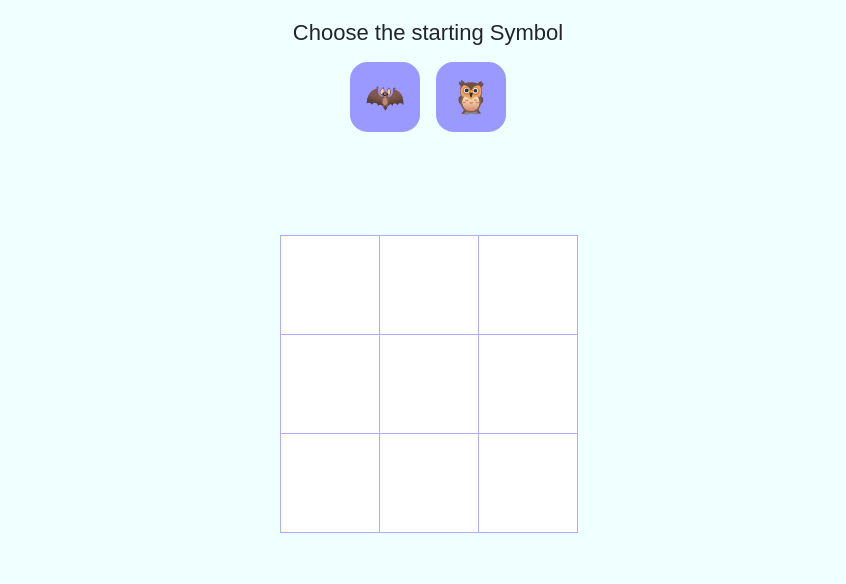
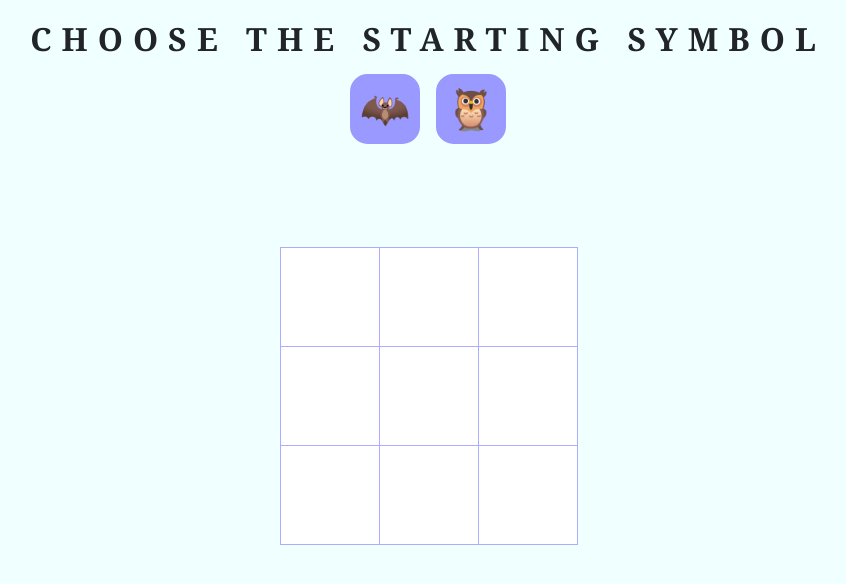
Before and after one commit to Khushh10/tic-tac-toe, a React (Create React App) app: page / in a window 1280 px wide. Shown: the top 584 px of the page, without its empty margins (212-1058 px from the left). Built offline with nearby package versions, Linux system fonts and the light colour scheme.

Commit message:
Board completed, only winning state remaining

```diff
--- a/src/App.css
+++ b/src/App.css
@@ -111,14 +111,21 @@ body {
   background-size: 500px;
   background-repeat: no-repeat;
   background-position: 0%;
-  -webkit-transition: background 400ms ease-in-out;
-  transition: background 400ms ease-in-out;
+  -webkit-transition: background 375ms ease-in-out;
+  transition: background 375ms ease-in-out;
   width: 70px;
   height: 70px;
   border-radius: 25%;
-  font-size: xx-large;
+  font-size: 40px;
 }
 .button-1:hover {
   background-position: 100%;
   color: #9999FF;
 }
+
+.Gfont{
+  font-family: Georgia, 'Times New Roman', Times, serif;
+  letter-spacing: 10px;
+  font-weight: bolder;
+  font-size: xx-large;
+}
--- a/src/App.tsx
+++ b/src/App.tsx
@@ -1,6 +1,6 @@
 import React, { MouseEventHandler, useState } from 'react';
 import './App.css';
-import Cookies, { useCookies } from 'react-cookie';
+import { CookiesProvider, useCookies } from 'react-cookie';
 function Choice({ bvalue, choiceHandler }: { bvalue: string, choiceHandler: MouseEventHandler }) {
   return (
     <>
@@ -24,18 +24,33 @@ function Board() {
   const [nextS, setNextS] = useState(true);
   const [Boxes, setBoxes] = useState(Array(9).fill(null));
   const [cookies, setCookie] = useCookies(['symbol']);
+  var tomorrow = new Date();
+  tomorrow.setDate(tomorrow.getDate() + 1);
+  var strt = "🦉";
 
   function handleClick(i: number) {
+    if (Boxes[i]) {
+      return;
+    }
     const nextBoxes = Boxes.slice();
-    const startS = cookies.get('symbol','/');
-    console.log('startS');
-    nextBoxes[i] = startS;
+    if (nextS) {
+      nextBoxes[i] = cookies.symbol;
+      if (cookies.symbol === "🦉") {
+        setCookie('symbol', '🦇', { expires: tomorrow });
+      }
+      else {
+        setCookie('symbol', '🦉', { expires: tomorrow });
+      }
+    } else {
+      nextBoxes[i] = cookies.symbol;
+      if (cookies.symbol === "🦇") {
+        setCookie('symbol', '🦉', { expires: tomorrow });
+      }
+      else {
+        setCookie('symbol', '🦇', { expires: tomorrow });
+      }
+    }
     setBoxes(nextBoxes);
-    if (nextS) {
-      nextBoxes[i] = '🦇';
-    } else {
-      nextBoxes[i] = '🦉';
-    }
     setNextS(!nextS);
   }
 
@@ -55,7 +70,7 @@ function Board() {
     <>
       <div className='d-flex justify-content-center'>
         <div className='board-row '>
-          <h1>Choose the starting Symbol</h1>
+          <h1 className='Gfont'>CHOOSE THE STARTING SYMBOL</h1>
         </div>
       </div>
       <div className="row">
```
